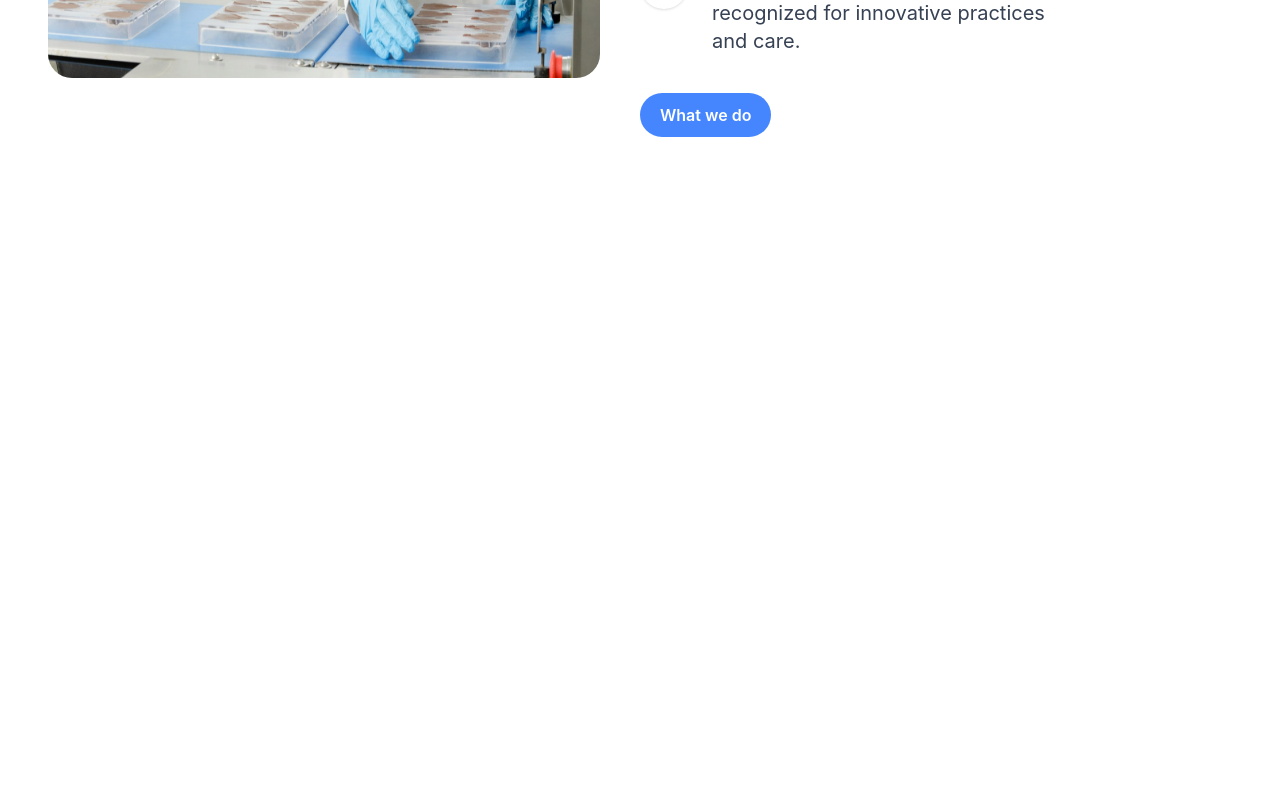
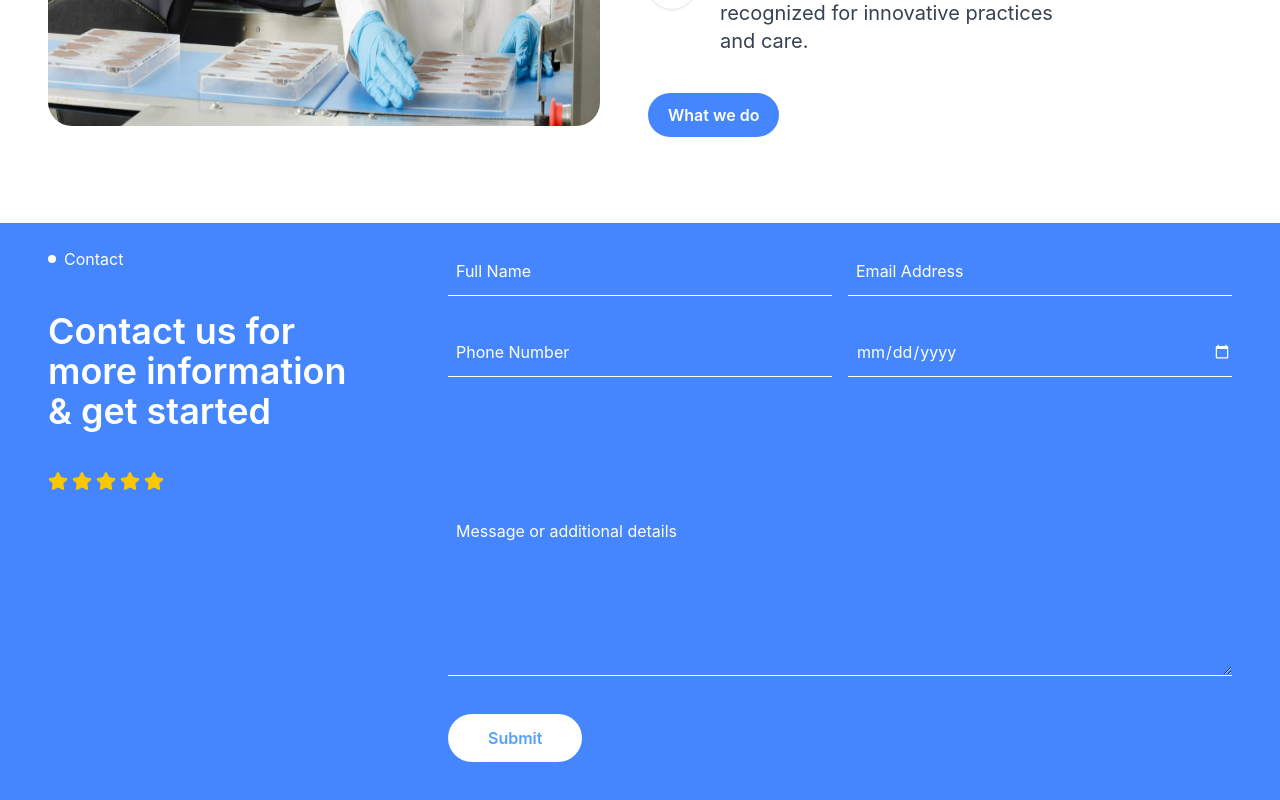
Before and after one commit to hamdard-coder/vitalflow, a React (Vite) app: page / in a window 1280 px wide. Shown: the part 3474-4274 px from the top of the page. Before the commit the page ends 3697 px from the top, so only its background shows below. Built offline with nearby package versions, Linux system fonts and the light colour scheme.

Commit message:
add contact section

```diff
--- a/src/App.jsx
+++ b/src/App.jsx
@@ -6,6 +6,7 @@ import BelowHero from "./components/BelowHero/BelowHero";
 import ServiceCard from "./components/ServiceCard/ServiceCard";
 import Service from "./components/Service/Service";
 import AboutUs from "./components/AboutUs/AboutUs";
+import Contact from "./components/Contact/Contact";
 function App() {
   return (
     <>
@@ -15,6 +16,7 @@ function App() {
       <BelowHero/>
       <Service/>
       <AboutUs/>
+      <Contact/>
     </>
   );
 }
--- a/src/components/AboutUs/AboutUs.jsx
+++ b/src/components/AboutUs/AboutUs.jsx
@@ -9,11 +9,11 @@ const AboutUs = () => {
   return (
     <section className="py-12">
       <Container>
-        <div className="grid grid-cols-1 lg:grid lg:grid-cols-2">
+        <div className="grid grid-cols-1 lg:grid lg:grid-cols-2 gap-4">
           {/* main container */}
-          <div className="flex justify-start">
+          <div className="lg:flex lg:justify-start">
             {/* right */}
-            <div className="relative">
+            <div className="relative md:flex md:justify-center md:items-center">
               <img src={about1} className="w-138 h-130 rounded-3xl" alt="" />
             </div>
           </div>
--- /dev/null
+++ b/src/components/Contact/Contact.jsx
@@ -0,0 +1,85 @@
+import React from "react";
+import Container from "../Container";
+import { FaStar } from "react-icons/fa";
+
+const Contact = () => {
+  return (
+    <section className="bg-[#4586ff] text-white">
+      <Container>
+        <div className="grid grid-cols-1  md:grid-cols-2   lg:grid-cols-3 gap-4 py-6">
+          <div className="md:col-span-2 lg:col-span-1">
+            {/* left-part */}
+            <div className="flex items-center gap-2">
+              <div className="w-2 h-2 rounded-full bg-white "></div>
+              <p>Contact</p>
+            </div>
+
+            <div className="my-10">
+              <h1 className="text-4xl max-w-80 font-semibold">
+                Contact us for more information & get started
+              </h1>
+            </div>
+            <div className="flex items-center gap-1">
+              <FaStar className="text-yellow-400 text-xl" />
+              <FaStar className="text-yellow-400 text-xl" />
+              <FaStar className="text-yellow-400 text-xl" />
+              <FaStar className="text-yellow-400 text-xl" />
+              <FaStar className="text-yellow-400 text-xl" />
+            </div>
+          </div>
+
+          <div>
+            {/* middle part */}
+            <div>
+              <input
+                type="text"
+                placeholder="Full Name"
+                className="placeholder:text-white w-full border-b focus:border pl-2 py-3 outline-0"
+              />
+            </div>
+            <div className="my-8">
+              <input
+                type="tel"
+                placeholder="Phone Number"
+                className="placeholder:text-white  w-full border-b focus:border pl-2 py-3 outline-0 "
+              />
+            </div>
+          </div>
+
+          <div>
+            {/* right part */}
+            <div>
+              <input
+                type="email"
+                placeholder="Email Address"
+                className="placeholder:text-white  w-full border-b focus:border pl-2 py-3 outline-0"
+              />
+            </div>
+            <div className="my-8">
+              <input
+                type="date"
+                className=" placeholder:text-white w-full border-b focus:border pl-2 py-3 outline-0  date-input"
+              />
+            </div>
+          </div>
+
+          <div className="md:col-span-2 lg:col-start-2 lg:col-end-4 lg:mt-0">
+            <textarea
+              placeholder="Message or additional details"
+              rows={6}
+              className="placeholder:text-white  w-full border-b focus:border pl-2 py-3 outline-0 "
+            ></textarea>
+          </div>
+          <div className="col-span-1 lg:col-start-2 lg:col-end-3 justify-start my-4">
+            <input
+              type="Submit"
+              className="bg-white text-blue-400 py-3 px-10 rounded-full  font-semibold cursor-pointer"
+            />
+          </div>
+        </div>
+      </Container>
+    </section>
+  );
+};
+
+export default Contact;
--- a/src/index.css
+++ b/src/index.css
@@ -1 +1,5 @@
 @import "tailwindcss";
+.date-input::-webkit-calendar-picker-indicator {
+  cursor: pointer;
+  filter: invert(1);
+}
--- /dev/null
+++ b/src/pages/About.jsx
@@ -0,0 +1,9 @@
+import React from 'react'
+
+function About() {
+  return (
+    <div>About</div>
+  )
+}
+
+export default About
```
Also changed, not shown: src/pages/Blog.jsx (added), src/pages/Doctors.jsx (added), src/pages/Service.jsx (added).
